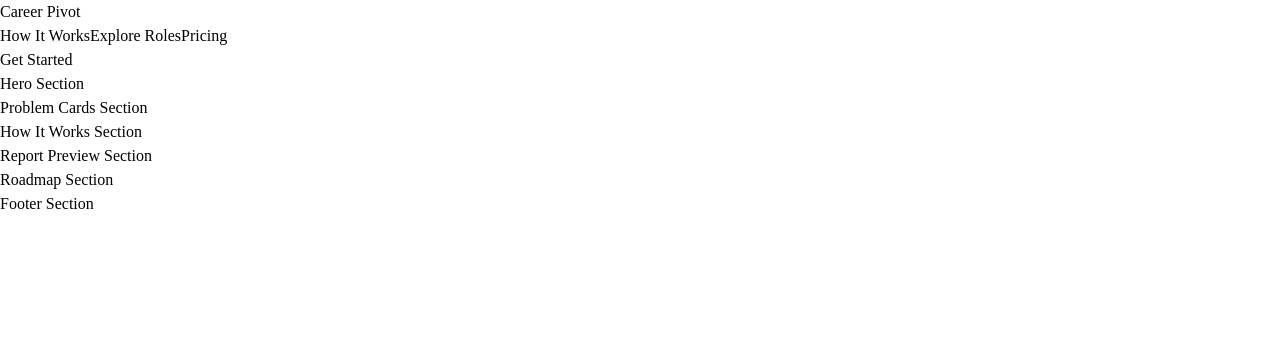
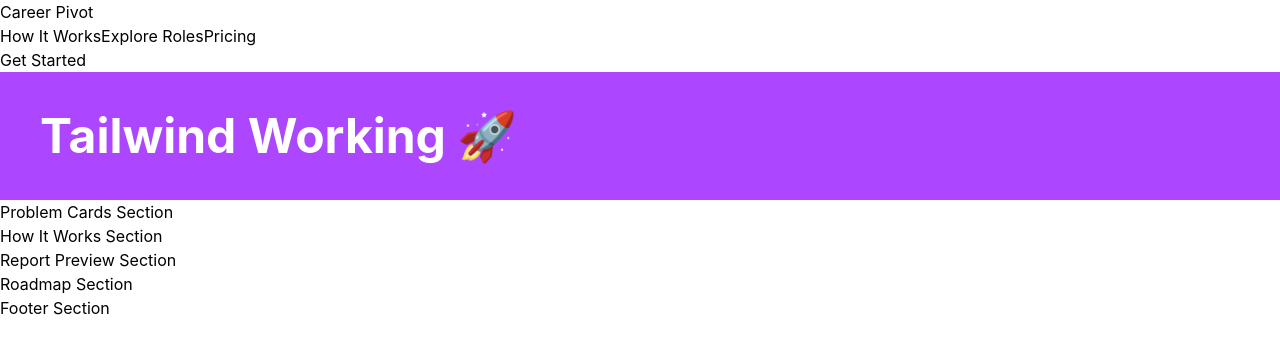
Before and after one commit to CmdMayank/CareerPivot, a React app in the folder frontend/: page / in a window 1280 px wide. Shown: the top 354 px of the page. Built offline with nearby package versions, Linux system fonts and the light colour scheme; the HTML template or start-up script is replaced by a standard one.

Commit message:
configure tailwind CSS v4

```diff
--- a/frontend/package.json
+++ b/frontend/package.json
@@ -15,6 +15,7 @@
   },
   "devDependencies": {
     "@eslint/js": "^10.0.1",
+    "@tailwindcss/vite": "^4.3.0",
     "@types/react": "^19.2.14",
     "@types/react-dom": "^19.2.3",
     "@vitejs/plugin-react": "^6.0.1",
@@ -22,6 +23,7 @@
     "eslint-plugin-react-hooks": "^7.1.1",
     "eslint-plugin-react-refresh": "^0.5.2",
     "globals": "^17.6.0",
+    "tailwindcss": "^4.3.0",
     "vite": "^8.0.12"
   }
 }
--- a/frontend/src/components/Hero.jsx
+++ b/frontend/src/components/Hero.jsx
@@ -1,5 +1,9 @@
 function Hero() {
-  return <h1>Hero Section</h1>;
+  return (
+    <div className="bg-purple-500 text-white p-10 text-5xl font-bold">
+      Tailwind Working 🚀
+    </div>
+  );
 }
 
 export default Hero;
```
Also changed, not shown: 1 other file (tests, documents, lock files or other folders).
